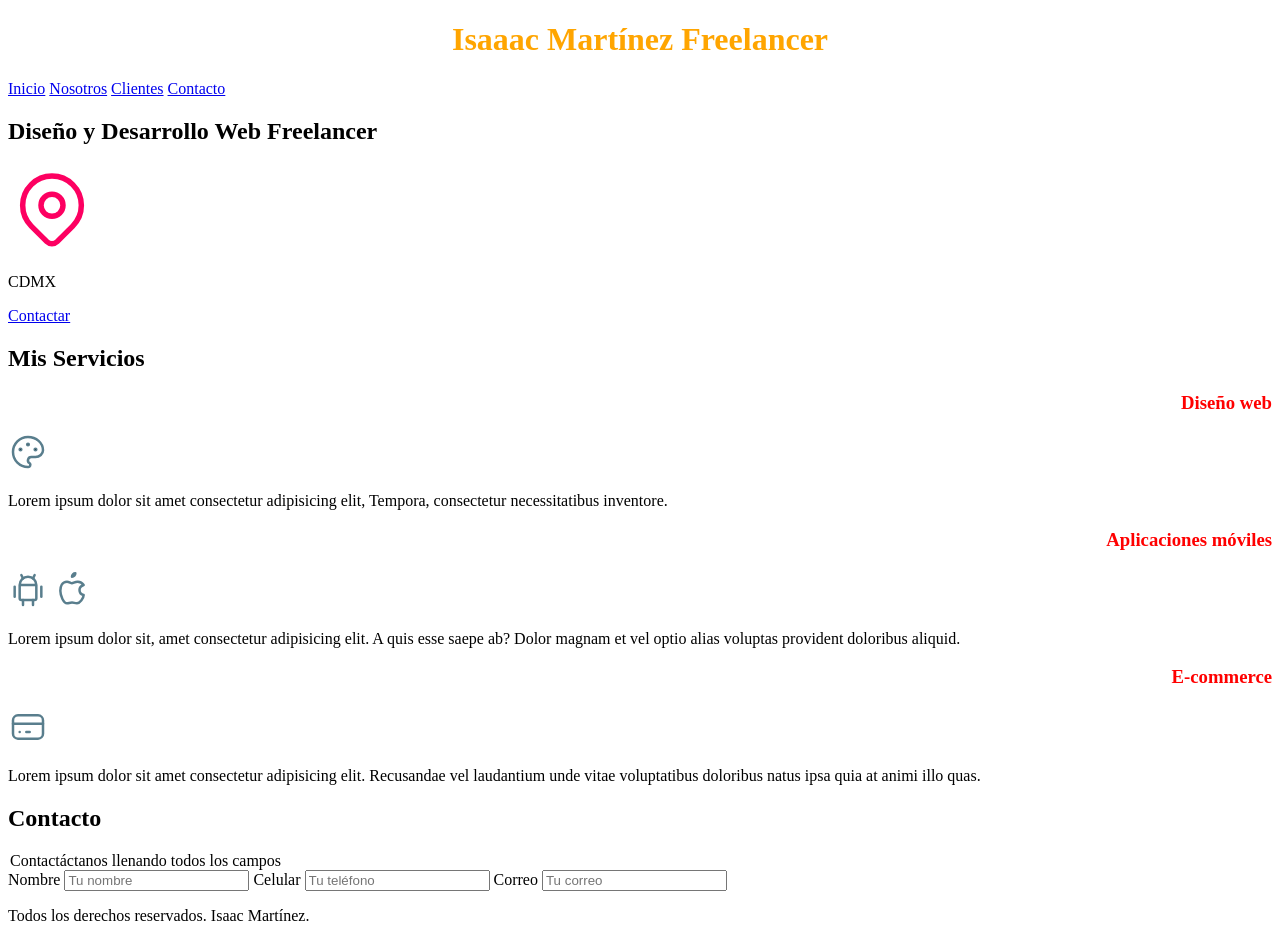
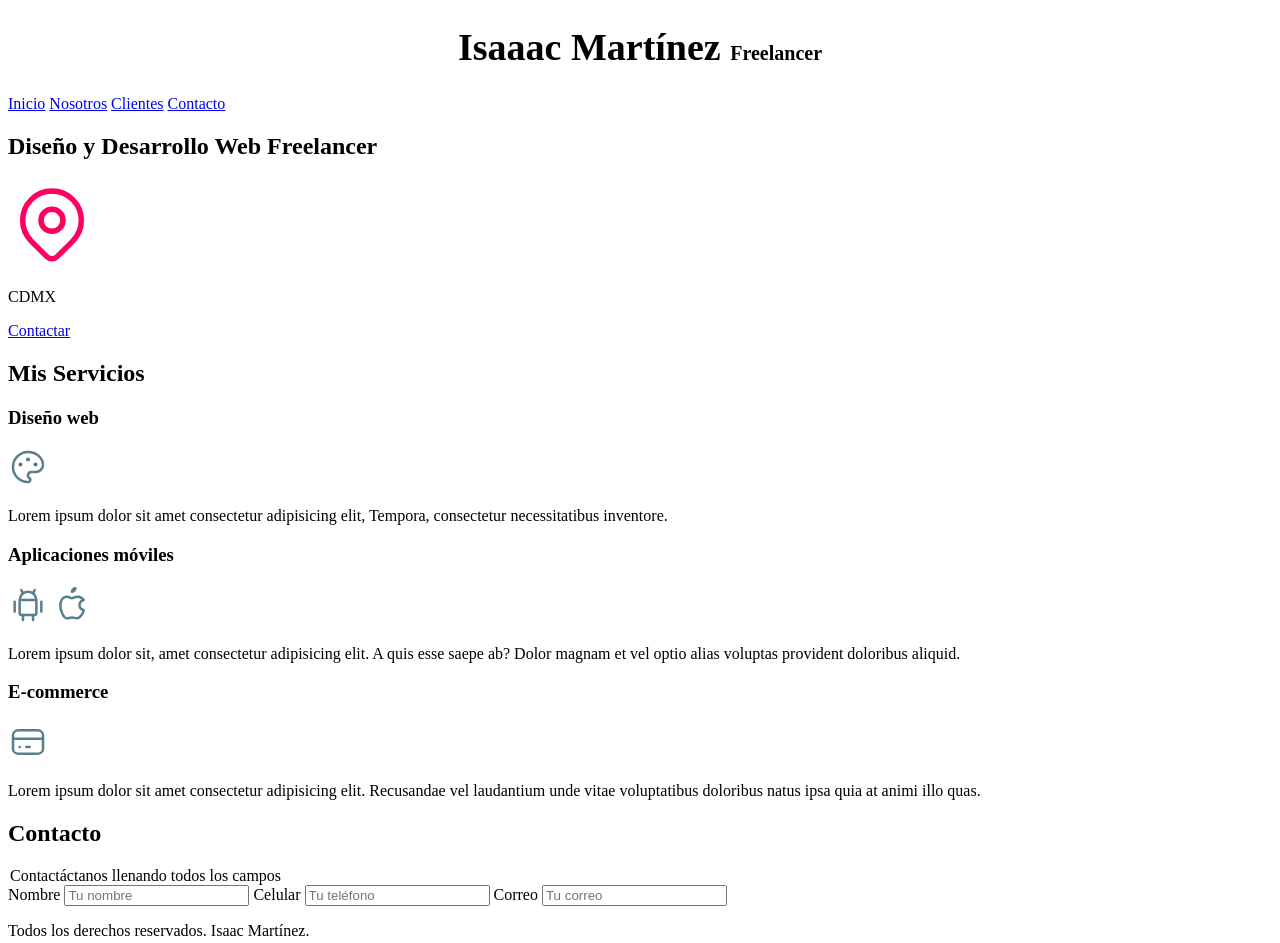
Before and after one commit to mamis99/WebFullstack, a plain HTML site: page index.html in a window 1280 px wide. Drawn offline with Linux system fonts and the light colour scheme.

Commit message:
Se aplico estandarización REM para que el tamaño de la letra sea más adaptable en cualquier pantalla, quedando como 1rem = 10px

```diff
--- a/css/styles.css
+++ b/css/styles.css
@@ -1,26 +1,13 @@
-/*
--Las declaraciones en css se dan de alta por el nombre de la etiqueta (selector) con llaves que contendrán las proiedades con su valor, al ser hojas de estilo en cascada se toma como válido el último valor de cada propiedad
--Lo que coloques entre las llaves son las propiedades que se aplicarán a tu selector
-*/
-
-h1 {
-    text-align: right;
+html{
+    font-size: 62.5%;
+}
+body{
+    font-size: 16px;
+}
+h1{
     text-align: center;
-    color: orange;
+    font-size: 3.8rem;
 }
-/*
--Los selectores pueden ir con mayúsculas pero el estándar no lo marca así.
--Si la propiedad se escribe mal, css no se encarga de corregirte, tu programa corre, simplemente la reconoce como no válida
--Algunas etiquetas tienen propiedades por valor por default, en este caso h2 está alineado por defecto a la izquierda
-*/
-H2 {
-    text-aling: left;
-    text-align: left;
+span{
+    font-size: 2rem;
 }
-/*
-- Se puede poner el código css en una sola línea
-- Se pueden escribir las propiedades en mayúsculas
-*/
-h3 {
-    TEXT-ALIGN: RIGHT; COLOR: RED;
-}
--- a/index.html
+++ b/index.html
@@ -12,7 +12,7 @@
 
 <body>
     <header>
-        <h1>Isaaac Martínez Freelancer</h1>
+        <h1>Isaaac Martínez <span>Freelancer</span></h1>
     </header>
 
     <nav>
```
